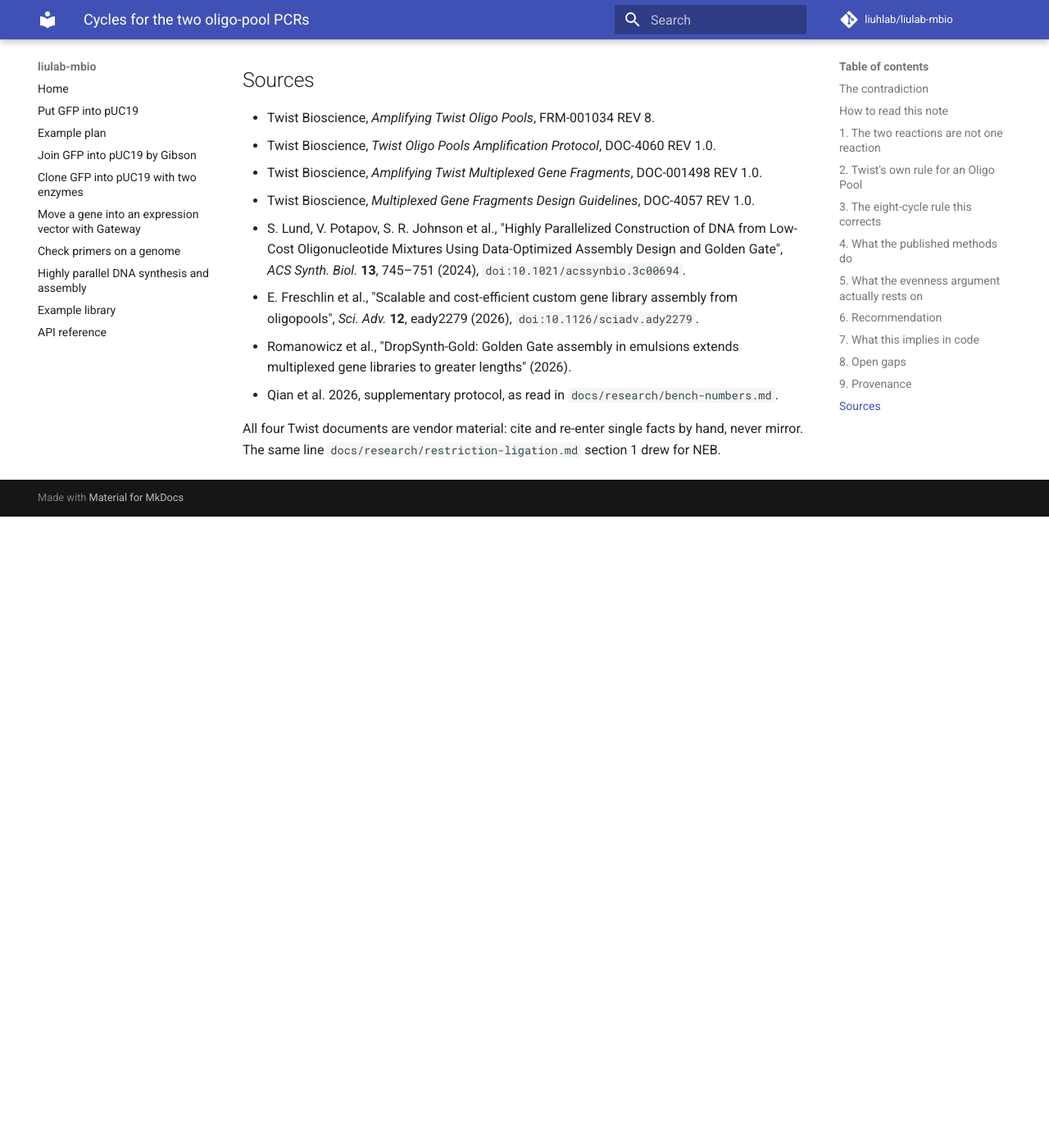
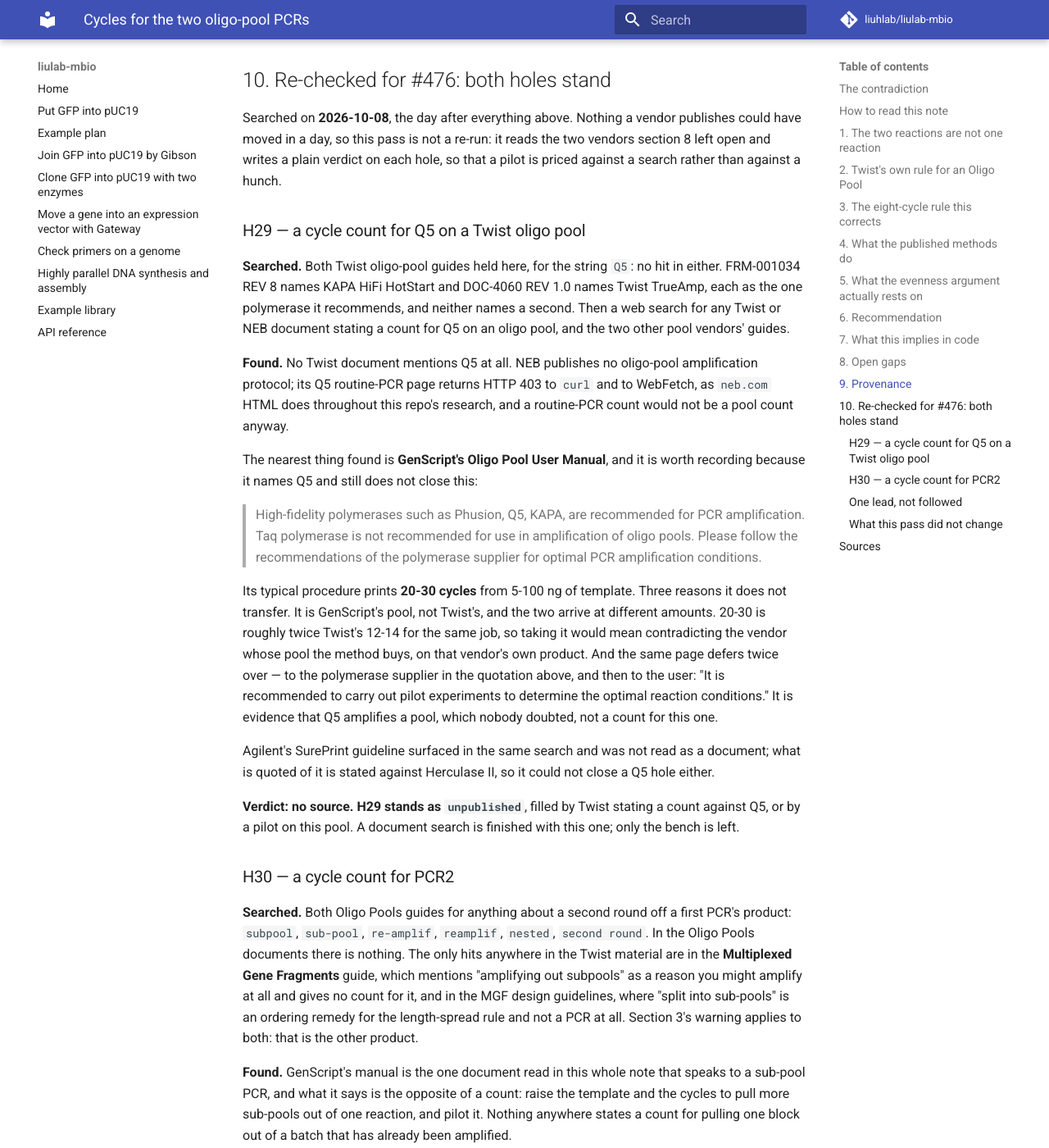
Before and after one commit to liuhlab/liulab-mbio, an MkDocs documentation site: the page built from docs/research/oligo-pool-pcr-cycles.md, in a window 1280 px wide and 1400 px high, scrolled down 8411 px. Shown: the whole window at 82% size. Built offline with MkDocs 1.6.1 and Material for MkDocs 9.7.7, drawn with Linux system fonts in a browser that asks for light colours; comment, search, counter and statistics services are not loaded; before the commit the page ends 9041 px from its top, so only the background shows below that; some of the changed text lies outside the part shown.

Commit message:
Confirm no source answers H29 or H30, and say what was searched
Searched for #476. Neither Twist oligo-pool guide mentions Q5, NEB publishes no
oligo-pool protocol, and GenScript's manual — the one document that names Q5 —
is for its own pool, prints twice Twist's count, and defers to a pilot. No
document covers a second PCR off a first PCR's product, and the reason is
structural: a vendor writes for the pool it ships.

Both holes stand as `unpublished`. Only the bench is left.

Co-Authored-By: Claude Opus 5 <noreply@anthropic.com>

```diff
--- a/docs/research/oligo-pool-pcr-cycles.md
+++ b/docs/research/oligo-pool-pcr-cycles.md
@@ -271,6 +271,82 @@ Twist DOC-001498 REV 1.0 and DOC-4057 REV 1.0; Lund et al. 2024; Freschlin et al
 Romanowicz et al. 2026. Qian et al. 2026's numbers are quoted from
 `docs/research/bench-numbers.md`, which read the supplement directly.
 
+## 10. Re-checked for #476: both holes stand
+
+Searched on **2026-10-08**, the day after everything above. Nothing a vendor publishes could
+have moved in a day, so this pass is not a re-run: it reads the two vendors section 8 left open
+and writes a plain verdict on each hole, so that a pilot is priced against a search rather than
+against a hunch.
+
+### H29 — a cycle count for Q5 on a Twist oligo pool
+
+**Searched.** Both Twist oligo-pool guides held here, for the string `Q5`: no hit in either.
+FRM-001034 REV 8 names KAPA HiFi HotStart and DOC-4060 REV 1.0 names Twist TrueAmp, each as the
+one polymerase it recommends, and neither names a second. Then a web search for any Twist or NEB
+document stating a count for Q5 on an oligo pool, and the two other pool vendors' guides.
+
+**Found.** No Twist document mentions Q5 at all. NEB publishes no oligo-pool amplification
+protocol; its Q5 routine-PCR page returns HTTP 403 to `curl` and to WebFetch, as `neb.com` HTML
+does throughout this repo's research, and a routine-PCR count would not be a pool count anyway.
+
+The nearest thing found is **GenScript's Oligo Pool User Manual**, and it is worth recording
+because it names Q5 and still does not close this:
+
+> High-fidelity polymerases such as Phusion, Q5, KAPA, are recommended for PCR amplification.
+> Taq polymerase is not recommended for use in amplification of oligo pools. Please follow the
+> recommendations of the polymerase supplier for optimal PCR amplification conditions.
+
+Its typical procedure prints **20-30 cycles** from 5-100 ng of template. Three reasons it does
+not transfer. It is GenScript's pool, not Twist's, and the two arrive at different amounts.
+20-30 is roughly twice Twist's 12-14 for the same job, so taking it would mean contradicting the
+vendor whose pool the method buys, on that vendor's own product. And the same page defers twice
+over — to the polymerase supplier in the quotation above, and then to the user: "It is
+recommended to carry out pilot experiments to determine the optimal reaction conditions." It is
+evidence that Q5 amplifies a pool, which nobody doubted, not a count for this one.
+
+Agilent's SurePrint guideline surfaced in the same search and was not read as a document; what
+is quoted of it is stated against Herculase II, so it could not close a Q5 hole either.
+
+**Verdict: no source. H29 stands as `unpublished`**, filled by Twist stating a count against Q5,
+or by a pilot on this pool. A document search is finished with this one; only the bench is left.
+
+### H30 — a cycle count for PCR2
+
+**Searched.** Both Oligo Pools guides for anything about a second round off a first PCR's
+product: `subpool`, `sub-pool`, `re-amplif`, `reamplif`, `nested`, `second round`. In the Oligo
+Pools documents there is nothing. The only hits anywhere in the Twist material are in the
+**Multiplexed Gene Fragments** guide, which mentions "amplifying out subpools" as a reason you
+might amplify at all and gives no count for it, and in the MGF design guidelines, where
+"split into sub-pools" is an ordering remedy for the length-spread rule and not a PCR at all.
+Section 3's warning applies to both: that is the other product.
+
+**Found.** GenScript's manual is the one document read in this whole note that speaks to a
+sub-pool PCR, and what it says is the opposite of a count: raise the template and the cycles to
+pull more sub-pools out of one reaction, and pilot it. Nothing anywhere states a count for
+pulling one block out of a batch that has already been amplified.
+
+**The gap is structural, not accidental.** Every vendor protocol here is written for the pool as
+delivered, because that is the reaction the vendor sells a product for. PCR2's template is
+PCR1's product, which no vendor has in hand. That is why section 4's published counts are all
+first amplifications, and why no amount of further searching is likely to produce one.
+
+**Verdict: no source. H30 stands as `unpublished`**, filled by a pilot titrated against the
+heteroduplex hump on capillary electrophoresis, or a real-time run stopped before the curve
+plateaus. The printed stopping rule remains the honest instruction.
+
+### One lead, not followed
+
+A Research Square preprint, *Oligo replication advantage driven by GC content and Gibbs free
+energy*, studies amplification bias on a commercial oligo pool and so touches both holes. Its
+body did not come back readable through the fetch, and it is a study of how bias behaves rather
+than a protocol that sets a count. Recorded here as a lead; nothing in this note rests on it.
+
+### What this pass did not change
+
+Section 2's 12-14 for PCR1 is still the sourced count, and still stated against a polymerase the
+method does not run. Section 8's open gaps stand, with one narrowed: GenScript has now been read
+as a protocol and found not to carry our number, and Agilent still has not.
+
 ## Sources
 
 - Twist Bioscience, *Amplifying Twist Oligo Pools*, FRM-001034 REV 8.
@@ -285,6 +361,10 @@ Romanowicz et al. 2026. Qian et al. 2026's numbers are quoted from
 - Romanowicz et al., "DropSynth-Gold: Golden Gate assembly in emulsions extends multiplexed gene
   libraries to greater lengths" (2026).
 - Qian et al. 2026, supplementary protocol, as read in `docs/research/bench-numbers.md`.
+- GenScript, *Oligo Pool User Manual*, read 2026-10-08 from
+  `genscript.com/gsfiles/techfiles/oligo-pool-user-guide.pdf`, as a `pdftotext -layout` dump. It
+  carries no revision number. Not kept under `reference_docs/`: it closes nothing, and section 10
+  quotes everything of it that bears on either hole.
 
 All four Twist documents are vendor material: cite and re-enter single facts by hand, never
 mirror. The same line `docs/research/restriction-ligation.md` section 1 drew for NEB.
```
